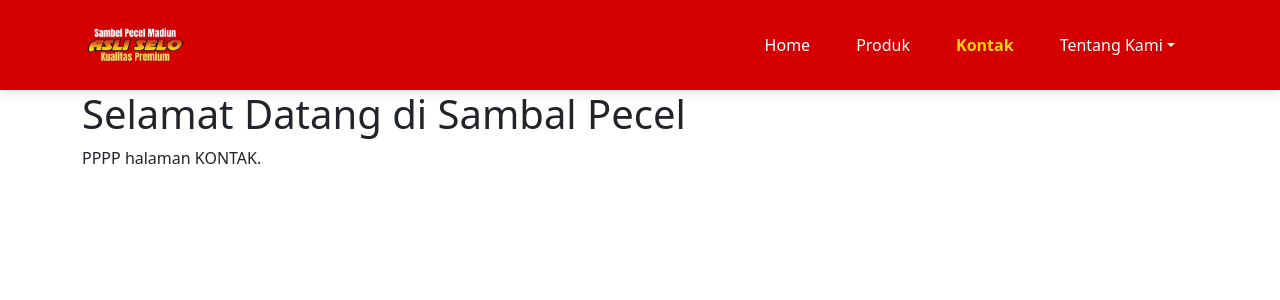
After one commit to rkaaaaaa/ProyekTI-TokoOlehOleh, a Laravel app: page /kontak in a window 1280 px wide. The commit adds this page. Shown: the top 300 px of the page. Run offline with Laravel 12, Linux system fonts and the light colour scheme.

Commit message:
nambah halaman untuk user(belum ada isinya)

```diff
--- a/resources/views/layouts/main.blade.php
+++ b/resources/views/layouts/main.blade.php
@@ -9,7 +9,6 @@
 </head>
 <body>
 
-    {{-- Include Navbar --}}
     @include('nav_user')
 
     <div class="container">
--- a/resources/views/nav_user.blade.php
+++ b/resources/views/nav_user.blade.php
@@ -27,7 +27,7 @@
 
         .navbar-brand img {
             height: 50px;
-            transition: transform 0.3s ease;
+            transition: transform 0.2s ease;
         }
 
         .navbar-brand img:hover {
@@ -78,7 +78,7 @@
 
     <nav class="navbar navbar-expand-lg">
         <div class="container">
-            <a class="navbar-brand" href="{{ route('login') }}">
+            <a class="navbar-brand" href="{{ route('page.home') }}">
                 <img src="{{ asset('images/logo.png') }}" alt="Logo">
             </a>
 
@@ -89,20 +89,20 @@
             <div class="collapse navbar-collapse" id="navbarNav">
                 <ul class="navbar-nav ms-auto">
                     <li class="nav-item">
-                        <a href="#" class="nav-link {{ Request::is('/') ? 'active' : '' }}">Home</a>
+                        <a href="{{ route('page.home') }}" class="nav-link {{ Request::is('/') ? 'active' : '' }}">Home</a>
                     </li>
                     <li class="nav-item">
-                        <a href="#products" class="nav-link {{ Request::is('produk') ? 'active' : '' }}">Produk</a>
+                        <a href="{{ route('page.produk') }}" class="nav-link {{ Request::is('produk') ? 'active' : '' }}">Produk</a>
                     </li>
                     <li class="nav-item">
-                        <a href="#contact" class="nav-link {{ Request::is('contact') ? 'active' : '' }}">Kontak</a>
+                        <a href="{{ route('kontak') }}" class="nav-link {{ Request::is('kontak') ? 'active' : '' }}">Kontak</a>
                     </li>
                     <li class="nav-item dropdown">
                         <a class="nav-link dropdown-toggle {{ Request::is('about*') ? 'active' : '' }}" href="#"
                             role="button">Tentang Kami</a>
                         <ul class="dropdown-menu">
-                            <li><a class="dropdown-item" href="#">Sejarah</a></li>
-                            <li><a class="dropdown-item" href="#">Lokasi</a></li>
+                            <li><a class="dropdown-item" href="{{ route('sejarah') }}">Sejarah</a></li>
+                            <li><a class="dropdown-item" href="{{ route('page.lokasi') }}">Lokasi</a></li>
                         </ul>
                     </li>
                 </ul>
--- /dev/null
+++ b/resources/views/usercontact.blade.php
@@ -0,0 +1,8 @@
+@extends('layouts.main')
+
+@section('title', 'Kontak')
+
+@section('content')
+    <h1>Selamat Datang di Sambal Pecel</h1>
+    <p>PPPP halaman KONTAK.</p>
+@endsection
--- a/routes/web.php
+++ b/routes/web.php
@@ -10,7 +10,7 @@ use App\Http\Middleware\AuthenticateUser;
 // Redirect root ke /dashboard (langsung ke daftar produk)
 Route::get('/', function () {
     return view('home');
-});
+})->name('page.home');
 
 // Dashboard langsung mengarah ke /dashboard/produk
 Route::get('/dashboard', function () {
@@ -39,3 +39,9 @@ Route::middleware(['superadmin'])->group(function () {
     Route::get('/register', [RegisterController::class, 'showForm'])->name('register.form');
     Route::post('/register', [RegisterController::class, 'register'])->name('register.submit');
 });
+
+// Rute User
+Route::get('/produk', function () {return view('userproduk');})->name('page.produk');
+Route::get('/kontak', function () {return view('usercontact');})->name('kontak');
+Route::get('/sejarah', function () {return view('usersejarah');})->name('sejarah');
+Route::get('/lokasi', function () {return view('userlokasi');})->name('page.lokasi');
```
Also changed, not shown: resources/views/userlokasi.blade.php (added, +8 -0 lines), resources/views/userproduk.blade.php (added, +8 -0 lines), resources/views/usersejarah.blade.php (added, +8 -0 lines), public/assets/logo.png (added).
